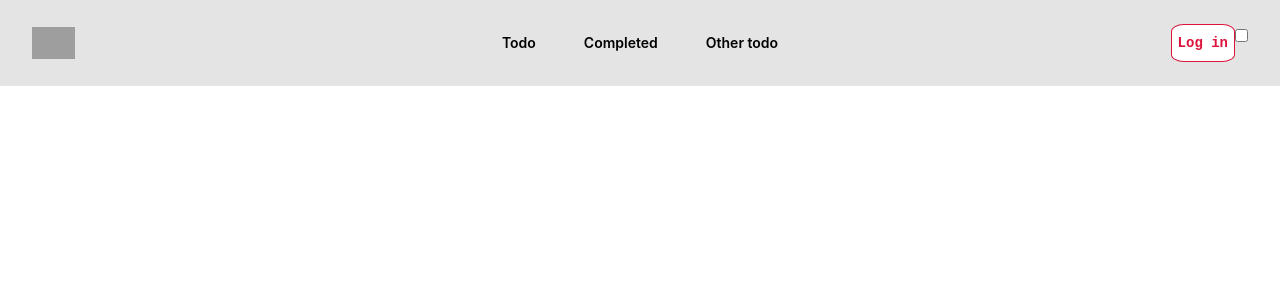
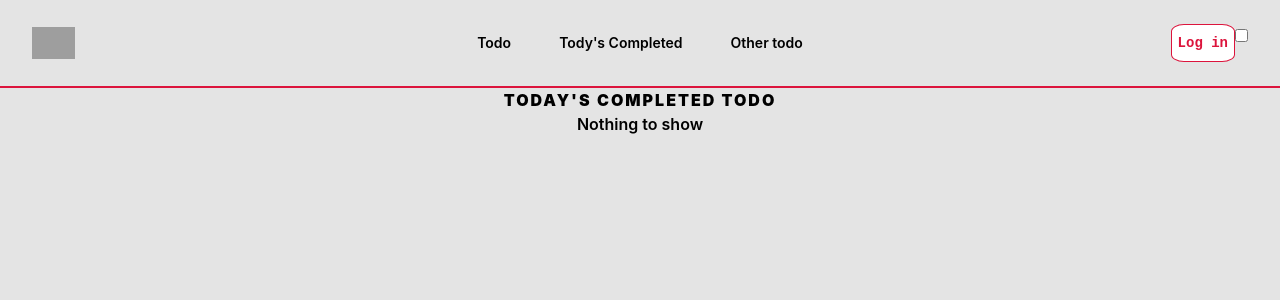
Before and after one commit to tuanminh2/reactbasic, a React (Create React App) app: page /todaycompleted in a window 1280 px wide. Shown: the top 300 px of the page. Built offline with nearby package versions, Linux system fonts and the light colour scheme; grey boxes are pictures that could not be loaded.

Commit message:
complete check all

```diff
--- a/src/App.js
+++ b/src/App.js
@@ -14,7 +14,7 @@ class App extends Component {
 
         <Routes>
           <Route path="/" element={<Home />} />
-          <Route path="/completed" element={<Completed />} />
+          <Route path="/todaycompleted" element={<Completed />} />
           <Route path="/othertodos" element={<Othertodos />} />
         </Routes>
       </BrowserRouter>
--- a/src/components/completed/Table.js
+++ b/src/components/completed/Table.js
@@ -1,20 +1,16 @@
 import React, { Component } from "react";
 import { ThemeContext } from "../context/ThemeContextProvider";
 import { connect } from "react-redux";
-import { updateCompletedTodos } from "../../redux/completedTodoSlice";
+
 import { getAPI } from "../../utils/fetchData";
 class Table extends Component {
   static contextType = ThemeContext;
 
-  componentDidMount() {
-    const res = getAPI("https://dummyjson.com/todos");
-  }
-
   render() {
     const { active } = this.context;
     const theme = this.context[active];
-
-    if (this.props.completedTodo.length > 0) {
+    console.log("====>", this.props.completedTodo);
+    if (this.props.completedTodo && this.props.completedTodo.length > 0) {
       return (
         <table
           style={{
@@ -33,20 +29,32 @@ class Table extends Component {
             </tr>
           </thead>
           <tbody>
-            {this.props.completedTodo.map((item, index) => (
+            {this.props.completedTodo.map((item, index) => {
+              const newStartDate = new Date(item.startTime);
+              const newEndDate = new Date(item.endTime);
+              return (
                 <tr>
-                <td className="border border-slate-300 ">{item.name}</td>
+                  <td className="border border-slate-300 text-center">
+                    {item.name}
+                  </td>
 
-                <td className="border border-slate-300 ">1</td>
-                <td className="border border-slate-300 ">1</td>
-                <td className="border border-slate-300 ">1</td>
+                  <td className="border border-slate-300 text-center">
+                    {newStartDate.getHours()}:{newStartDate.getMinutes()}:
+                    {newStartDate.getSeconds()}
+                  </td>
+                  <td className="border border-slate-300 text-center">
+                    {newEndDate.getHours()}:{newEndDate.getMinutes()}:
+                    {newEndDate.getSeconds()}
+                  </td>
+                  <td className="border border-slate-300 text-center">1</td>
                   <td className="border border-slate-300 w-1">
                     <button className="bg-red-500 hover:bg-red-700 text-white font-bold py-2 px-4 rounded-full">
                       Delete
                     </button>
                   </td>
                 </tr>
-            ))}
+              );
+            })}
           </tbody>
         </table>
       );
@@ -57,6 +65,6 @@ const mapStateToProps = (state) => ({
   completedTodo: state.completedTodoSlice.completedTodo,
 });
 
-const mapDispatchToProps = { updateCompletedTodos };
 
-export default connect(mapStateToProps, mapDispatchToProps)(Table);
+
+export default connect(mapStateToProps)(Table);
--- a/src/components/global/Header.js
+++ b/src/components/global/Header.js
@@ -58,8 +58,8 @@ class Header extends Component {
             <Link to="/" className="text-sm font-semibold leading-6 ">
               Todo
             </Link>
-            <Link to="/completed" className="text-sm font-semibold leading-6 ">
-              Completed
+            <Link to="/todaycompleted" className="text-sm font-semibold leading-6 ">
+              Tody's Completed
             </Link>
             <Link to="/othertodos" className="text-sm font-semibold leading-6 ">
               Other todo
--- a/src/components/home/Footer.js
+++ b/src/components/home/Footer.js
@@ -14,12 +14,19 @@ class Footer extends Component {
     const { todos } = this.props;
     let newTodos = [...todos];
     newTodos = newTodos.map((todo) => {
-      this.props.addCompletedTodo(todo);
-      return (todo = { ...todo, complete: !this.props.checkAll });
+
+      const newTodo = { ...todo, complete: !this.props.checkAll };
+
+      this.props.addCompletedTodo(newTodo);
+
+      return newTodo;
     });
+
+    console.log("CURRENT ", this.props.checkAll)
+    this.props.updateCheckAll(!this.props.checkAll);
     this.props.updateTodos(newTodos);
 
-    this.props.updateCheckAll(!this.props.checkAll)
+
   };
 
   deleteTodo = () => {
@@ -31,12 +38,12 @@ class Footer extends Component {
     this.props.updateTodos(newTodos);
 
     console.log(todos);
-    this.props.updateCheckAll()
+    this.props.updateCheckAll();
   };
 
   render() {
-    const { todos,checkAll } = this.props;
-
+    const { todos, checkAll } = this.props;
+    console.log("CURRENT ", this.props.checkAll)
     return (
       <>
         {todos.length === 0 ? (
@@ -46,9 +53,21 @@ class Footer extends Component {
             {todos.className}
             <div className="row">
               <label htmlFor="">
-                {this.props.checkAll &&   <input type="checkbox" name="all" checked onClick={this.hdlCheckAll} />}
-                {!this.props.checkAll &&   <input type="checkbox" name="all"  onClick={this.hdlCheckAll} />}
-
+                {this.props.checkAll && (
+                  <input
+                    type="checkbox"
+                    name="all"
+                    checked
+                    onClick={this.hdlCheckAll}
+                  />
+                )}
+                {!this.props.checkAll && (
+                  <input
+                    type="checkbox"
+                    name="all"
+                    onClick={this.hdlCheckAll}
+                  />
+                )}
                 ALL
               </label>
 
--- a/src/components/home/FormInput.js
+++ b/src/components/home/FormInput.js
@@ -2,6 +2,7 @@ import React, { Component } from "react";
 import { connect } from "react-redux";
 import { updateTodos } from "../../redux/todoSlice";
 import { v4 as uuidv4 } from "uuid";
+import { updateCheckAll } from "../../redux/completedTodoSlice";
 class FormInput extends Component {
   constructor(props) {
     super(props);
@@ -15,12 +16,22 @@ class FormInput extends Component {
   addTodo = (e) => {
     e.preventDefault();
 
+    const startDate = new Date();
+
     this.props.updateTodos([
       ...this.props.todos,
-      { id: uuidv4(), name: this.todoInput.current.value, complete: false },
+      {
+        id: uuidv4(),
+        name: this.todoInput.current.value,
+        complete: false,
+        startTime: startDate,
+      },
     ]);
 
     this.todoInput.current.focus();
+    if (this.props.checkAll) {
+      this.props.updateCheckAll(false);
+    }
   };
 
   render() {
@@ -42,8 +53,9 @@ class FormInput extends Component {
 
 const mapStateToProps = (state) => ({
   todos: state.todoSlice.todos,
+  checkAll: state.completedTodoSlice.checkAll,
 });
 
-const mapDispatchToProps = { updateTodos };
+const mapDispatchToProps = { updateTodos, updateCheckAll };
 
 export default connect(mapStateToProps, mapDispatchToProps)(FormInput);
--- a/src/components/home/List.js
+++ b/src/components/home/List.js
@@ -18,7 +18,7 @@ class List extends Component {
         }
 
         todo = { ...todo, complete: newVal };
-        this.props.addCompletedTodo(todo);
+
 
         if (
           newVal == true &&
@@ -28,6 +28,7 @@ class List extends Component {
         ) {
           this.props.updateCheckAll(true);
         }
+        this.props.addCompletedTodo(todo);
         return todo;
       }
       return todo;
--- a/src/page/completed.js
+++ b/src/page/completed.js
@@ -16,8 +16,10 @@ class Completed extends Component {
           height: "1000px",
         }}
       >
-        <h1 style={{ color: theme.bodyTextColor }}>Completed todo </h1>
+        <h1 style={{ color: theme.bodyTextColor }}>Today's completed todo </h1>
         <Table></Table>
+
+      <div className="fix"></div>
       </div>
     );
   }
--- a/src/redux/completedTodoSlice.js
+++ b/src/redux/completedTodoSlice.js
@@ -3,16 +3,15 @@ export const completedTodoSlice = createSlice({
   name: "def",
   initialState: {
     completedTodo:
-      JSON.parse(sessionStorage.getItem("completedTodo")) == null
+      JSON.parse(sessionStorage.getItem("todayCompletedTodos")) == null
         ? []
-        : JSON.parse(sessionStorage.getItem("completedTodo")),
-    checkAll: false,
+        : JSON.parse(sessionStorage.getItem("todayCompletedTodos")),
+    checkAll:
+      sessionStorage.getItem("checkAll") == undefined
+        ? false
+        : JSON.parse(sessionStorage.getItem("checkAll")),
   },
   reducers: {
-    updateCompletedTodos: (state, action) => {
-      state.completedTodo = action.payload;
-    },
-
     addCompletedTodo: (state, action) => {
       let tmpArr = [...state.completedTodo];
 
@@ -20,17 +19,24 @@ export const completedTodoSlice = createSlice({
       if (oldElIdx !== -1) {
         tmpArr.splice(oldElIdx, 1);
       } else {
-        tmpArr = [...state.completedTodo, action.payload];
+        tmpArr = [
+          ...state.completedTodo,
+          { ...action.payload, endTime: new Date() },
+        ];
       }
       state.completedTodo = tmpArr;
+      sessionStorage.setItem(
+        "todayCompletedTodos",
+        JSON.stringify(state.completedTodo)
+      );
     },
 
-    updateCheckAll:(state, action)=>{
-      state.checkAll=action.payload
-    }
+    updateCheckAll: (state, action) => {
+      state.checkAll = action.payload;
+      sessionStorage.setItem("checkAll", JSON.stringify(state.checkAll));
+    },
   },
 });
 
-export const { updateCompletedTodos, addCompletedTodo, updateCheckAll } =
-  completedTodoSlice.actions;
+export const { addCompletedTodo, updateCheckAll } = completedTodoSlice.actions;
 export default completedTodoSlice.reducer;
--- a/src/redux/todoSlice.js
+++ b/src/redux/todoSlice.js
@@ -10,6 +10,7 @@ export const todoSlice = createSlice({
   reducers: {
     updateTodos: (state, action) => {
       state.todos = action.payload;
+      sessionStorage.setItem("todos", JSON.stringify(state.todos));
     },
   },
 });
```
Lines whose indentation alone changed are shown as unchanged.
